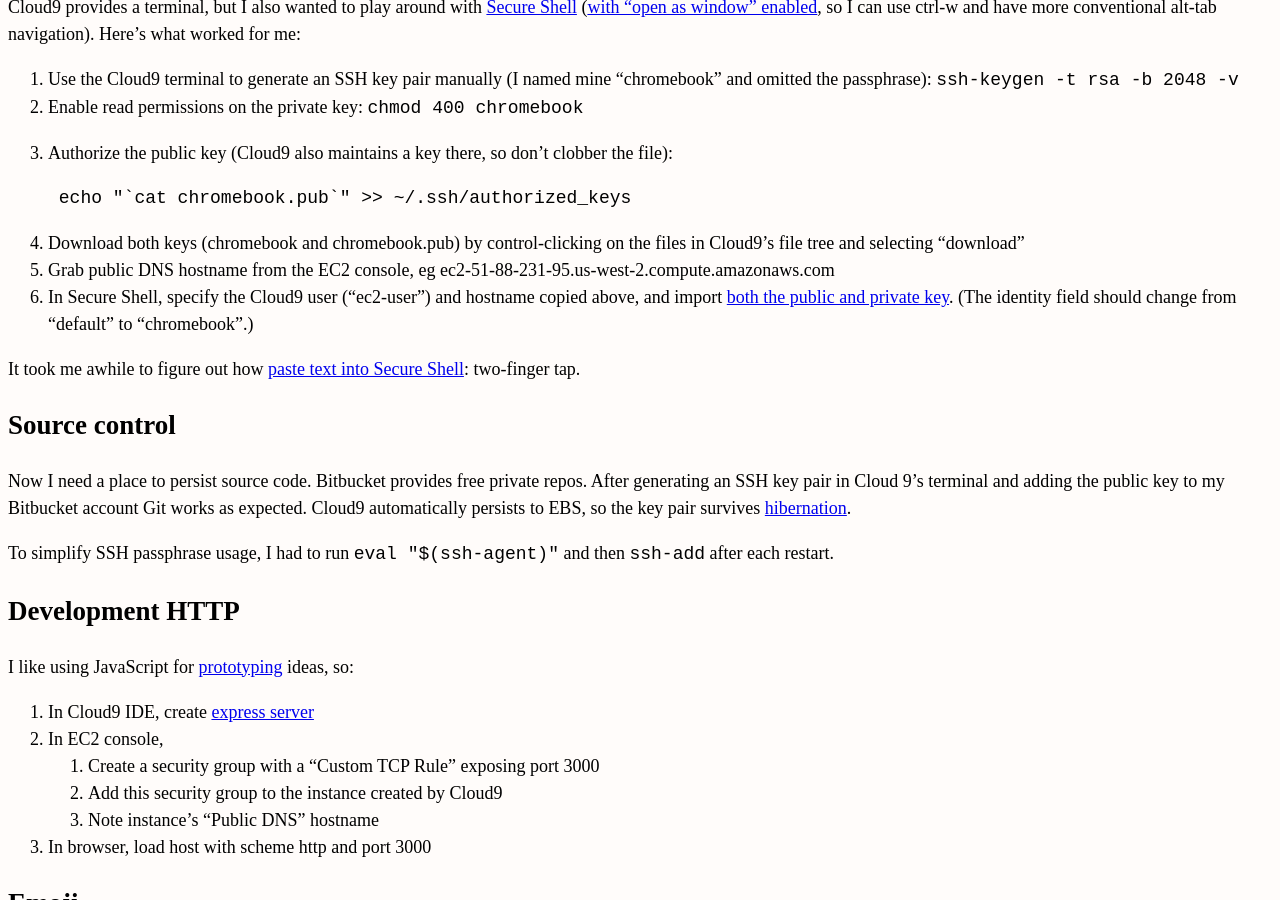
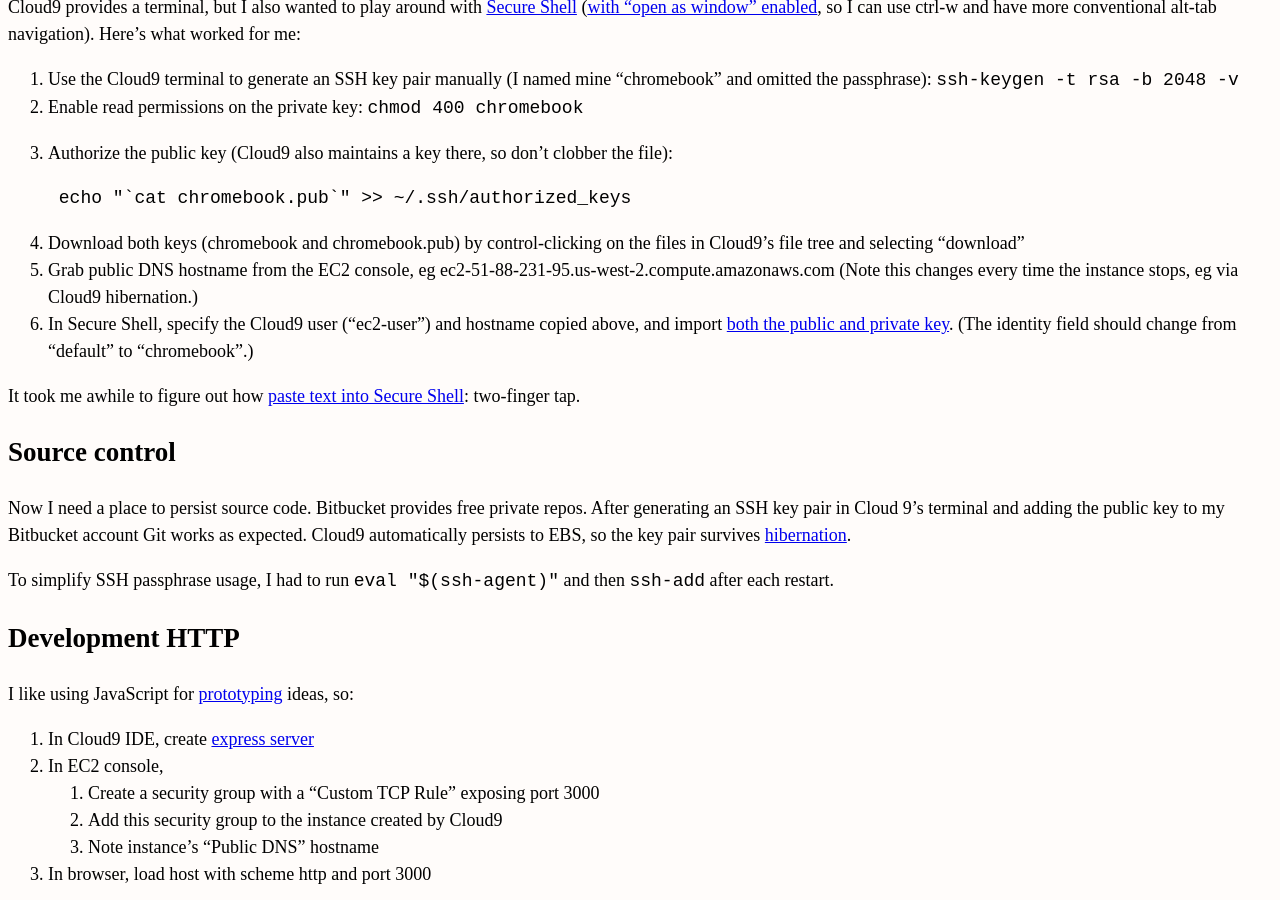
Before and after one commit to erikeldridge/erikeldridge.github.com, a Jekyll site: the page built from _posts/2017-12-24-netbook-development.md, in a window 1280 px wide and 900 px high, scrolled down 1205 px. Built offline with Jekyll 4.4.1, drawn with Linux system fonts in a browser that asks for light colours; nearby versions of some CDN libraries.

Commit message:
Update from Forestry.io - 2017-12-24-netbook-development.md

```diff
--- a/_posts/2017-12-24-netbook-development.md
+++ b/_posts/2017-12-24-netbook-development.md
@@ -59,7 +59,7 @@
 
         echo "`cat chromebook.pub`" >> ~/.ssh/authorized_keys
 4. Download both keys (chromebook and chromebook.pub) by control-clicking on the files in Cloud9's file tree and selecting "download"
-5. Grab public DNS hostname from the EC2 console, eg ec2-51-88-231-95.us-west-2.compute.amazonaws.com
+5. Grab public DNS hostname from the EC2 console, eg ec2-51-88-231-95.us-west-2.compute.amazonaws.com (Note this changes every time the instance stops, eg via Cloud9 hibernation.)
 6. In Secure Shell, specify the Cloud9 user ("ec2-user") and hostname copied above, and import [both the public and private key](https://chromium.googlesource.com/apps/libapps/+/master/nassh/doc/FAQ.md#Can-I-connect-using-a-public-key-pair-or-certificate). (The identity field should change from "default" to "chromebook".)
 
 It took me awhile to figure out how [paste text into Secure Shell](https://chromium.googlesource.com/apps/libapps/+/master/nassh/doc/FAQ.md#How-do-I-paste-text-to-the-terminal "Secure Shell paste docs"): two-finger tap.
```
Also changed, not shown: other parts of _posts/2017-12-24-netbook-development.md (+1 -1 lines).
